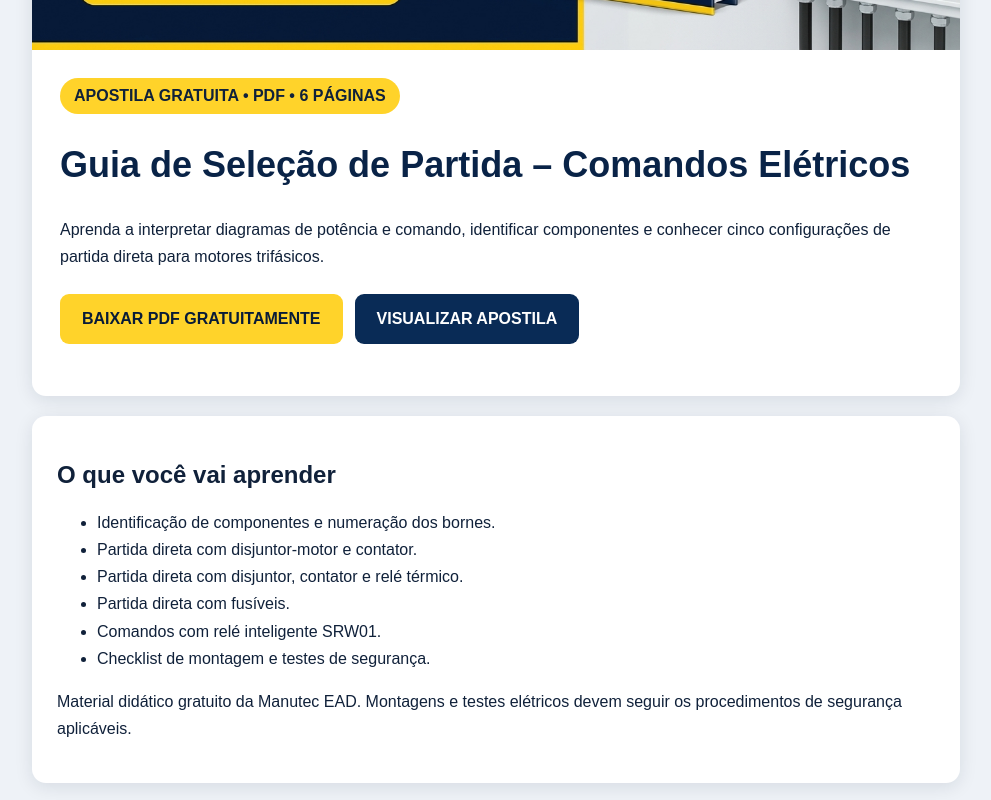
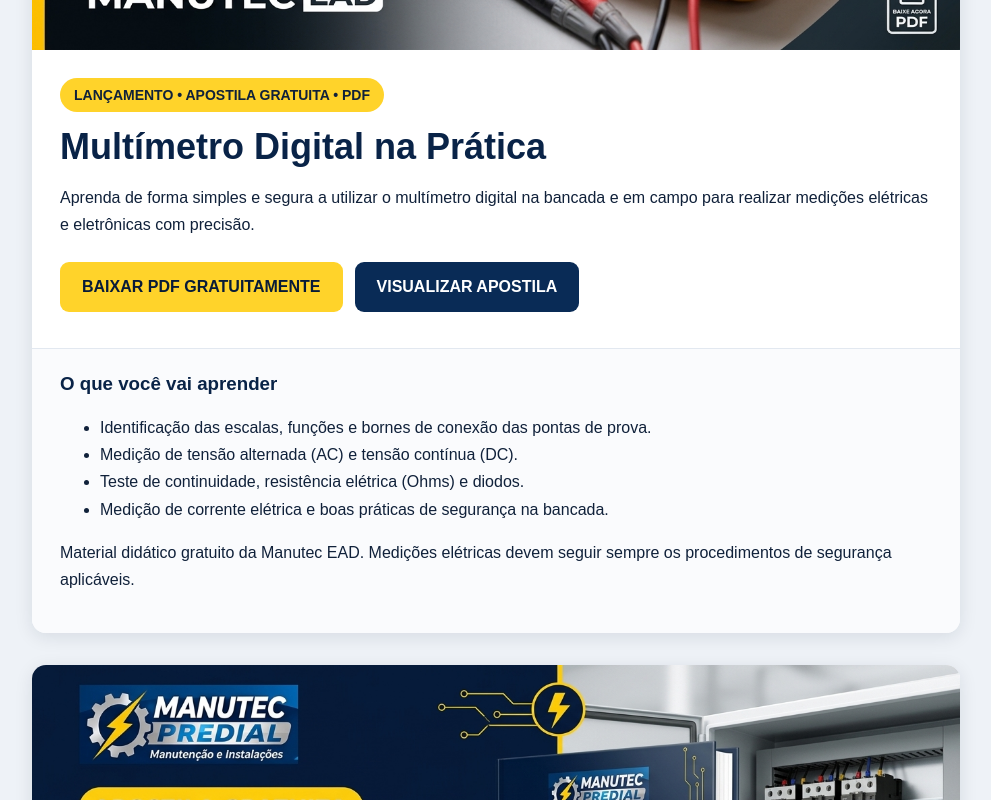
Before and after one commit to ca905517-gif/manutecpredial, a plain HTML site: page apostilas.html in a window 1280 px wide. Shown: the part 560-1360 px from the top of the page, without its empty margins (144-1135 px from the left). Drawn offline with Linux system fonts and the light colour scheme.

Commit message:
Update apostilas.html

```diff
--- a/apostilas.html
+++ b/apostilas.html
@@ -1,29 +1,29 @@
-
 <!DOCTYPE html>
 <html lang="pt-BR">
 <head>
 <meta charset="UTF-8">
 <meta name="viewport" content="width=device-width, initial-scale=1">
 <title>Apostilas Gratuitas | Manutec EAD</title>
-<meta name="description" content="Baixe gratuitamente o Guia de Seleção de Partida e Comandos Elétricos da Manutec EAD.">
+<meta name="description" content="Baixe gratuitamente as apostilas técnicas da Manutec EAD: Multímetro Digital na Prática e Guia de Seleção de Partida e Comandos Elétricos.">
 <style>
 *{box-sizing:border-box}
 body{margin:0;font-family:Arial,sans-serif;background:#eef2f7;color:#10213a}
 header{background:#081b38;color:white;padding:22px;text-align:center}
 header a{color:#ffd32a;text-decoration:none;font-weight:bold}
 main{max-width:960px;margin:30px auto;padding:0 16px}
-section{background:white;border-radius:14px;overflow:hidden;box-shadow:0 4px 18px #001b351a}
+section{background:white;border-radius:14px;overflow:hidden;box-shadow:0 4px 18px #001b351a;margin-bottom:32px}
 .banner{width:100%;display:block}
 .content{padding:28px}
-h1{font-size:clamp(24px,4vw,36px);color:#092347}
+h1, h2.titulo-apostila{font-size:clamp(24px,4vw,36px);color:#092347;margin:14px 0}
 p,li{line-height:1.7}
-.tag{background:#ffd32a;padding:9px 14px;border-radius:20px;font-weight:bold;display:inline-block}
-.actions{display:flex;flex-wrap:wrap;gap:12px;margin:24px 0}
+.tag{background:#ffd32a;padding:9px 14px;border-radius:20px;font-weight:bold;display:inline-block;font-size:14px}
+.actions{display:flex;flex-wrap:wrap;gap:12px;margin:24px 0 8px}
 .btn{background:#ffd32a;color:#081b38;padding:16px 22px;border-radius:9px;text-decoration:none;font-weight:bold;text-align:center}
 .btn.secondary{background:#092b56;color:white}
-.details{margin-top:20px;padding:25px}
+.details{border-top:1px solid #e2e8f0;padding:24px 28px;background:#fafbfd}
+.details h3{margin-top:0;color:#092347}
 footer{text-align:center;padding:25px;color:#526477}
-@media(max-width:600px){.btn{width:100%}.content{padding:20px}}
+@media(max-width:600px){.btn{width:100%}.content,.details{padding:20px}}
 </style>
 </head>
 <body>
@@ -31,11 +31,41 @@ footer{text-align:center;padding:25px;color:#526477}
 <a href="/">MANUTEC PREDIAL</a> | MANUTEC EAD
 </header>
 <main>
+
+<!-- APOSTILA 1: MULTÍMETRO DIGITAL -->
+<section>
+<img class="banner" src="apostilas/banner-multimetro.jpg" alt="Apostila gratuita de Multímetro Digital na Prática">
+<div class="content">
+<span class="tag">LANÇAMENTO • APOSTILA GRATUITA • PDF</span>
+<h1>Multímetro Digital na Prática</h1>
+<p>Aprenda de forma simples e segura a utilizar o multímetro digital na bancada e em campo para realizar medições elétricas e eletrônicas com precisão.</p>
+<div class="actions">
+<a class="btn" href="apostilas/Apostila_Multimetro_Digital_Manutec_EAD.pdf" download>
+BAIXAR PDF GRATUITAMENTE
+</a>
+<a class="btn secondary" href="apostilas/Apostila_Multimetro_Digital_Manutec_EAD.pdf" target="_blank" rel="noopener">
+VISUALIZAR APOSTILA
+</a>
+</div>
+</div>
+<div class="details">
+<h3>O que você vai aprender</h3>
+<ul>
+<li>Identificação das escalas, funções e bornes de conexão das pontas de prova.</li>
+<li>Medição de tensão alternada (AC) e tensão contínua (DC).</li>
+<li>Teste de continuidade, resistência elétrica (Ohms) e diodos.</li>
+<li>Medição de corrente elétrica e boas práticas de segurança na bancada.</li>
+</ul>
+<p>Material didático gratuito da Manutec EAD. Medições elétricas devem seguir sempre os procedimentos de segurança aplicáveis.</p>
+</div>
+</section>
+
+<!-- APOSTILA 2: COMANDOS ELÉTRICOS -->
 <section>
 <img class="banner" src="apostilas/banner-guia-partida.jpg" alt="Apostila gratuita de comandos elétricos">
 <div class="content">
 <span class="tag">APOSTILA GRATUITA • PDF • 6 PÁGINAS</span>
-<h1>Guia de Seleção de Partida – Comandos Elétricos</h1>
+<h2 class="titulo-apostila">Guia de Seleção de Partida – Comandos Elétricos</h2>
 <p>Aprenda a interpretar diagramas de potência e comando, identificar componentes e conhecer cinco configurações de partida direta para motores trifásicos.</p>
 <div class="actions">
 <a class="btn" href="apostilas/guia-selecao-partida-comandos-eletricos-diagramas.pdf" download>
@@ -46,9 +76,8 @@ VISUALIZAR APOSTILA
 </a>
 </div>
 </div>
-</section>
-<section class="details">
-<h2>O que você vai aprender</h2>
+<div class="details">
+<h3>O que você vai aprender</h3>
 <ul>
 <li>Identificação de componentes e numeração dos bornes.</li>
 <li>Partida direta com disjuntor-motor e contator.</li>
@@ -58,7 +87,9 @@ VISUALIZAR APOSTILA
 <li>Checklist de montagem e testes de segurança.</li>
 </ul>
 <p>Material didático gratuito da Manutec EAD. Montagens e testes elétricos devem seguir os procedimentos de segurança aplicáveis.</p>
+</div>
 </section>
+
 </main>
 <footer>
 MANUTEC PREDIAL — Manutenção, Instalações e Cursos
```
